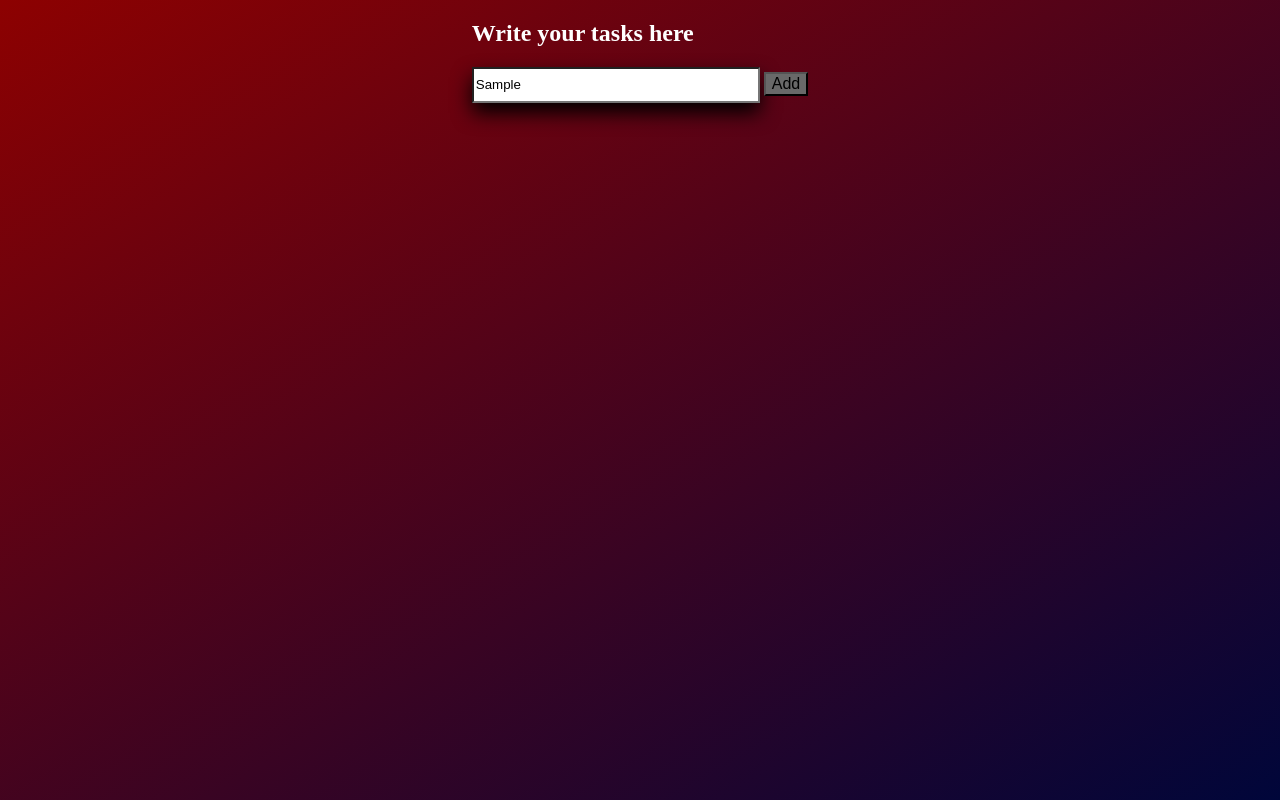
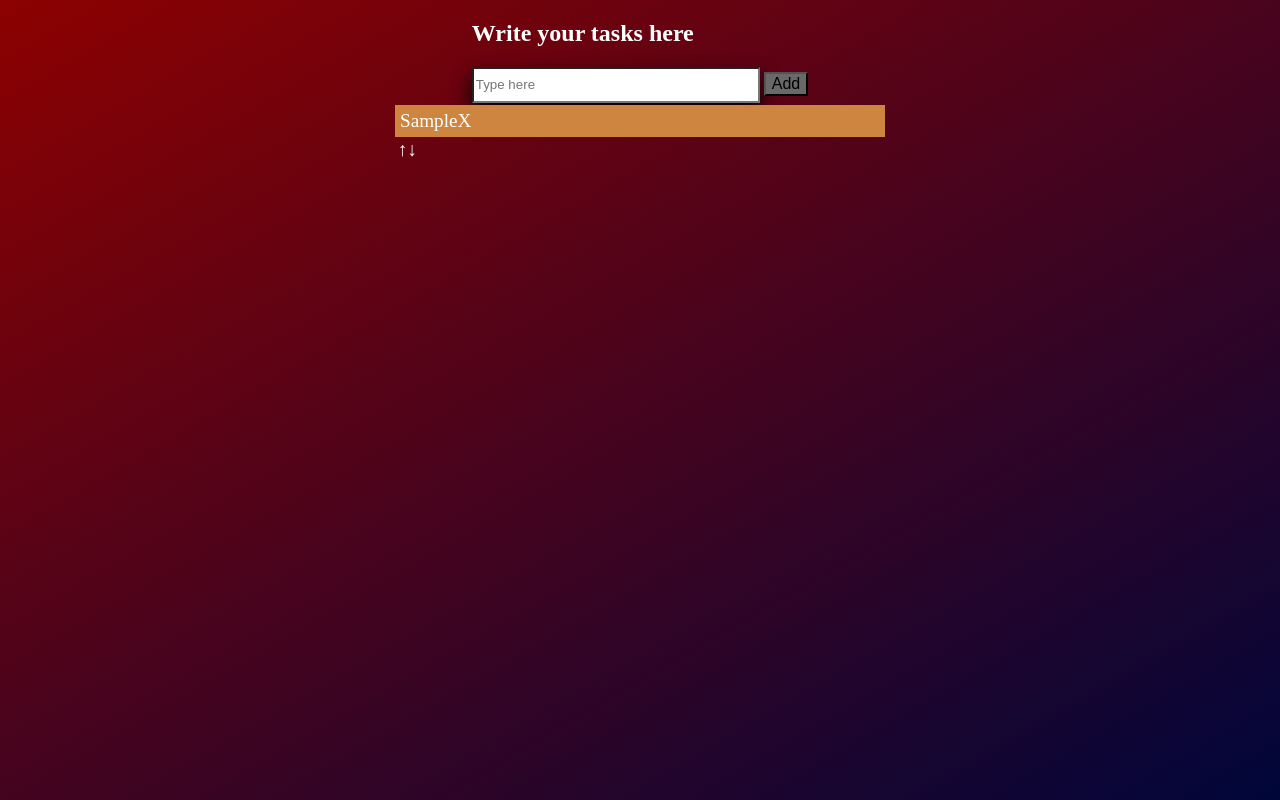
Before and after one commit to AaroKivimaki/To-do-list-js, a plain HTML site: page index.html in a window 1280 px wide. Both pictures are taken after typing "Sample" into the empty fields and a click on the button "Add". Drawn offline with Linux system fonts and the light colour scheme.

Commit message:
Made the tables and table rows now trying to get the up and down arrows to second row

```diff
--- a/css/main.scss
+++ b/css/main.scss
@@ -31,39 +31,39 @@ body {
   font-size: 1em;
 }
 
-#taskList {
+#mainTableRow1, mainTableRow2 {
   width: 25%;
   font-size: 1.2em;
   padding: 0;
   padding-right: 50px;
-  display: grid;
+  //display: grid;
 }
 
-.lists {
+.tableDatas {
   background-color: peru;
   padding: 5px;
   width: 480px;
   display: flex;
 }
 
-.lists:hover {
+.tableDatas:hover {
   background-color: rgb(156, 101, 45);
   cursor: pointer;
 }
 
-.lists:nth-child(even) {
+.tableDatas:nth-child(even) {
   background-color: burlywood;
   color: black;
 }
 
-.lists:nth-child(even):hover {
+.tableDatas:nth-child(even):hover {
   background-color: rgb(129, 108, 80);
 }
 
 .closeButton {
   font-weight: 100;
   float: right;
-  flex-grow: 2;
+  //flex-grow: 2;
 }
 
 .closeButton:hover {
--- a/index.html
+++ b/index.html
@@ -14,7 +14,7 @@
         <button id="addButton">Add</button>
       </div>
       <table id="mainTable">
-        <tr id="MainTableRow"></tr>
+        <!--<tr id="MainTableRow"></tr>-->
       </table>
     </div>
     <script src="./js/script.js"></script>
--- a/js/script.js
+++ b/js/script.js
@@ -1,7 +1,8 @@
 const addTaskButton = document.getElementById("addButton");
 const textInput = document.getElementById("inputText");
 const getTable = document.getElementById("mainTable");
-const getTableRow = document.getElementById("mainTableRow");
+let getTableRow = document.getElementById("mainTableRow1");
+let getTableRow2 = document.getElementById("mainTableRow2")
 const getMainContainer = document.getElementById("mainContainer");
 
 let xCount = 0;
@@ -13,11 +14,11 @@ addTaskButton.addEventListener("click", () => {
   const createTextPlace = document.createTextNode(textInputValue);
   newTableData.appendChild(createTextPlace);
 
-  newList.classList.add("lists");
-  if (getTableRow.childElementCount % 2 == 0) {
-    newList.classList.add("list1");
+  newTableData.classList.add("tableDatas");
+  if (newTableData.childElementCount % 2 == 0) {
+    newTableData.classList.add("tableData1");
   } else {
-    newList.classList.add("list2");
+    newTableData.classList.add("tableData2");
   }
 
   const newSpan = document.createElement("span");
@@ -32,15 +33,28 @@ addTaskButton.addEventListener("click", () => {
   if (textInputValue == "") {
     alert("Can't add nothing");
   } else {
-    getTableRow.appendChild(newList);
+    if (!getTableRow) {
+      getTable.appendChild(newTableRow)
+      newTableRow.id = "mainTableRow" + xCount++
+      getTableRow = newTableRow
+    }
+    getTableRow.appendChild(newTableData);
     newSpan.appendChild(spanX);
-    newList.appendChild(newSpan);
+    newTableData.appendChild(newSpan);
 
-    newList.appendChild(createUpAndDownArrowElement);
-    createUpAndDownArrowElement.appendChild(createUpArrow);
-    createUpAndDownArrowElement.appendChild(createDownArrow);
+    if (getTable.childElementCount >= 2) {
+    } else {
+      getTable.appendChild(newTableRow)
+      newTableRow.id = "mainTableRow" + xCount++
+      getTableRow2 = newTableRow
+   }
 
-    newSpan.id = "x" + xCount++;
+    if (textInputValue == "") {
+    } else {
+      getTableRow2.appendChild(createUpAndDownArrowElement);
+      createUpAndDownArrowElement.appendChild(createUpArrow);
+      createUpAndDownArrowElement.appendChild(createDownArrow);
+    }
   }
 
   textInput.value = "";
@@ -52,7 +66,7 @@ function removeTask(target) {
   }
 }
 
-getTableRow.addEventListener("click", function (event) {
+getTable.addEventListener("click", function (event) {
   removeTask(event.target);
 });
 
@@ -60,7 +74,7 @@ function addCheck(target) {
   if (target.style.textDecoration == "none") {
     target.style.textDecoration = "line-through";
     target.style.backgroundColor = "gray";
-  } else if (target.classList.contains("list1")) {
+  } else if (target.classList.contains("tableData1")) {
     target.style.textDecoration = "none";
     target.style.backgroundColor = "peru";
   } else {
@@ -69,6 +83,6 @@ function addCheck(target) {
   }
 }
 
-getTableRow.addEventListener("click", function (e) {
+getTable.addEventListener("click", function (e) {
   addCheck(e.target);
 });
```
Also changed, not shown: css/main.css, 1 other file.
